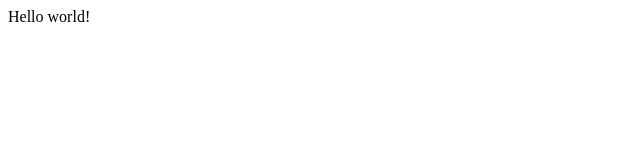
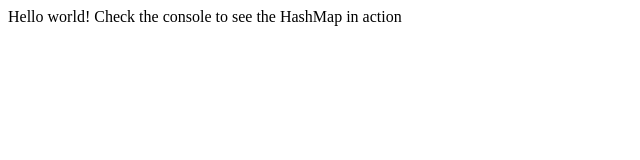
Before and after one commit to Neo319/project-hashmap, a plain HTML site: page index.html in a window 1280 px wide. Shown: the whole page, without its empty margins (0-640 px from the left). Drawn offline with Linux system fonts and the light colour scheme.

Commit message:
update basic DOM message

```diff
--- a/index.html
+++ b/index.html
@@ -6,7 +6,7 @@
     <title>Project HashMap</title>
 </head>
 <body>
-    Hello world!
+    Hello world! Check the console to see the HashMap in action
     <script src="script.js"></script>
 </body>
 </html>
```
